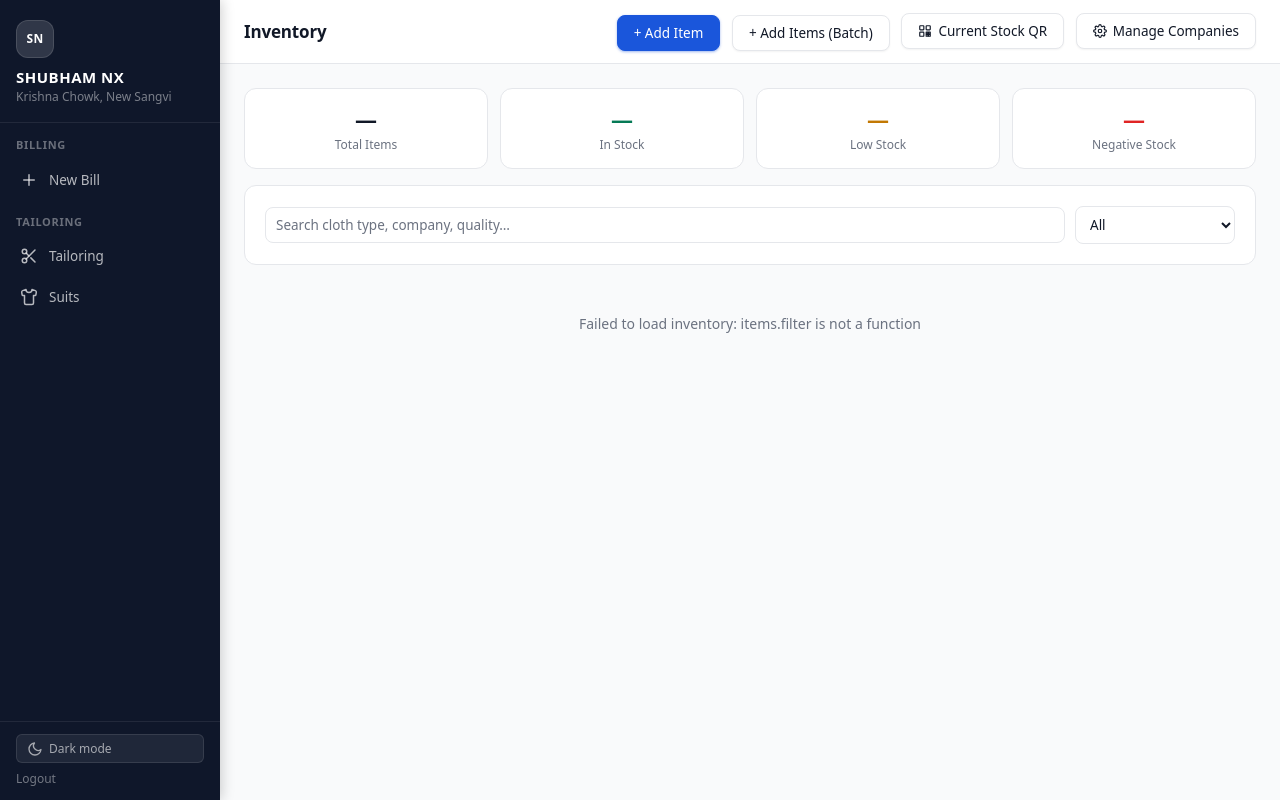
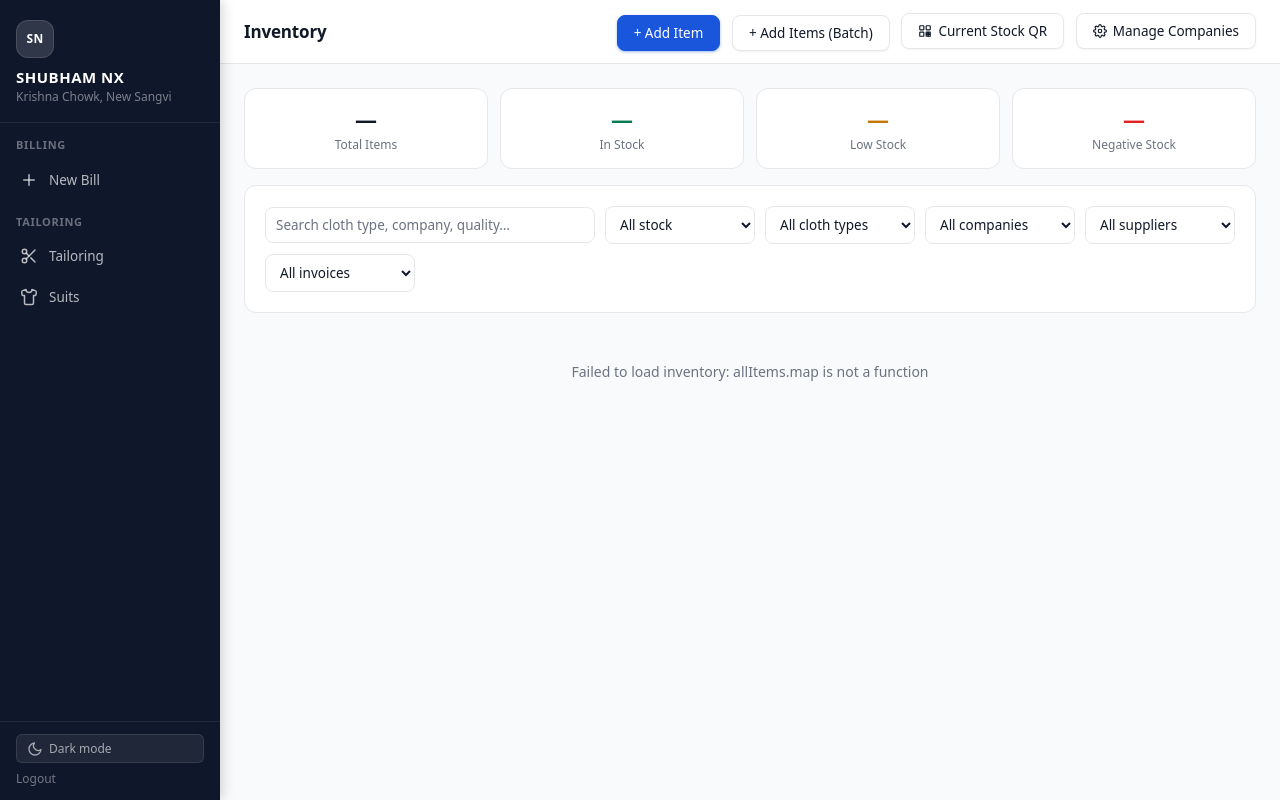
Before and after one commit to ShubhamNX-9616/NX-Billing-Software, a Flask app: template templates/inventory.html in a window 1280 px wide. Run offline with Flask 3, Linux system fonts and the light colour scheme; the template is opened without the code that fills it, so the values that code supplies are empty; some libraries are stand-ins or nearby versions.

Commit message:
feat: add cloth type / company / supplier / invoice filters to inventory
The inventory page only had free-text search plus a stock-status
dropdown. Add four categorical dropdowns populated from the values
actually present in stock, combined as AND with the existing filters,
plus a live "X of Y items" count. populateFilterOptions() rebuilds the
dropdowns on each reload and preserves the current selection; reload now
runs filterItems() so filters survive add/adjust/delete refreshes.

Claude-Session: https://claude.ai/code/session_01KE7v2rLCdi5KdERfog7twg

```diff
--- a/static/js/inventory.js
+++ b/static/js/inventory.js
@@ -29,7 +29,8 @@ async function loadInventory() {
   try {
     const res = await fetch('/api/inventory');
     allItems = await res.json();
-    renderSections(allItems);
+    populateFilterOptions();
+    filterItems();
     renderStats(allItems);
   } catch (e) {
     showError('Failed to load inventory: ' + e.message);
@@ -1076,9 +1077,41 @@ function showError(msg) {
 // ----------------------------------------------------------------
 // Filter
 // ----------------------------------------------------------------
+function populateFilterOptions() {
+  const distinct = key => [...new Set(allItems.map(i => i[key]).filter(Boolean))]
+    .sort((a, b) => String(a).localeCompare(String(b), undefined, { numeric: true }));
+
+  const fill = (id, values, allLabel) => {
+    const sel = document.getElementById(id);
+    if (!sel) return;
+    const cur = sel.value;
+    sel.innerHTML = '';
+    const o0 = document.createElement('option');
+    o0.value = '';
+    o0.textContent = allLabel;
+    sel.appendChild(o0);
+    values.forEach(v => {
+      const o = document.createElement('option');
+      o.value = v;
+      o.textContent = v;
+      sel.appendChild(o);
+    });
+    sel.value = values.includes(cur) ? cur : '';
+  };
+
+  fill('filter-cloth',    distinct('cloth_type'),     'All cloth types');
+  fill('filter-company',  distinct('company_name'),   'All companies');
+  fill('filter-supplier', distinct('supplier_name'),  'All suppliers');
+  fill('filter-invoice',  distinct('invoice_number'), 'All invoices');
+}
+
 function filterItems() {
-  const q      = document.getElementById('filter-input').value.toLowerCase();
-  const status = document.getElementById('filter-status').value;
+  const q        = document.getElementById('filter-input').value.toLowerCase();
+  const status   = document.getElementById('filter-status').value;
+  const cloth    = document.getElementById('filter-cloth').value;
+  const company  = document.getElementById('filter-company').value;
+  const supplier = document.getElementById('filter-supplier').value;
+  const invoice  = document.getElementById('filter-invoice').value;
 
   const filtered = allItems.filter(item => {
     const matchText = !q ||
@@ -1095,8 +1128,20 @@ function filterItems() {
     else if (status === 'low')  matchStatus = item.current_stock >= 0 && item.current_stock <= item.min_stock_alert;
     else if (status === 'ok')   matchStatus = item.current_stock > item.min_stock_alert;
 
-    return matchText && matchStatus;
+    const matchCloth    = !cloth    || item.cloth_type     === cloth;
+    const matchCompany  = !company  || item.company_name   === company;
+    const matchSupplier = !supplier || item.supplier_name  === supplier;
+    const matchInvoice  = !invoice  || item.invoice_number === invoice;
+
+    return matchText && matchStatus && matchCloth && matchCompany && matchSupplier && matchInvoice;
   });
+
+  const countEl = document.getElementById('filter-count');
+  if (countEl) {
+    countEl.textContent = filtered.length === allItems.length
+      ? `${allItems.length} item${allItems.length !== 1 ? 's' : ''}`
+      : `${filtered.length} of ${allItems.length} items`;
+  }
 
   renderSections(filtered);
 }
--- a/templates/inventory.html
+++ b/templates/inventory.html
@@ -37,12 +37,25 @@
   <div style="display:flex;gap:10px;align-items:center;flex-wrap:wrap;">
     <input type="text" id="filter-input" class="input" placeholder="Search cloth type, company, quality…"
            style="flex:1;min-width:200px;" oninput="filterItems()" />
-    <select id="filter-status" class="input select" style="width:160px;" onchange="filterItems()">
-      <option value="">All</option>
+    <select id="filter-status" class="input select" style="width:150px;" onchange="filterItems()">
+      <option value="">All stock</option>
       <option value="negative">Negative Stock</option>
       <option value="low">Low Stock</option>
       <option value="ok">OK</option>
     </select>
+    <select id="filter-cloth" class="input select" style="width:150px;" onchange="filterItems()">
+      <option value="">All cloth types</option>
+    </select>
+    <select id="filter-company" class="input select" style="width:150px;" onchange="filterItems()">
+      <option value="">All companies</option>
+    </select>
+    <select id="filter-supplier" class="input select" style="width:150px;" onchange="filterItems()">
+      <option value="">All suppliers</option>
+    </select>
+    <select id="filter-invoice" class="input select" style="width:150px;" onchange="filterItems()">
+      <option value="">All invoices</option>
+    </select>
+    <span id="filter-count" style="font-size:13px;color:var(--text-muted);white-space:nowrap;"></span>
   </div>
 </div>
 
```
